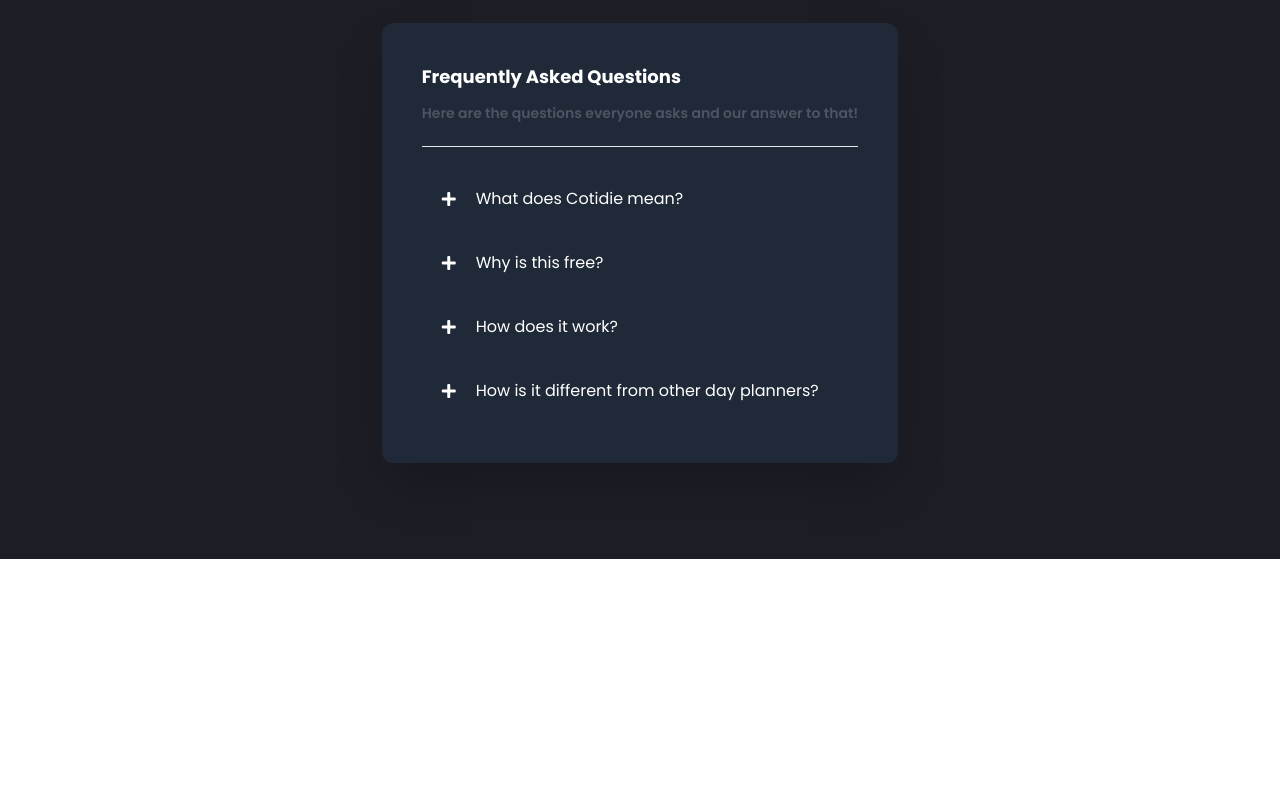
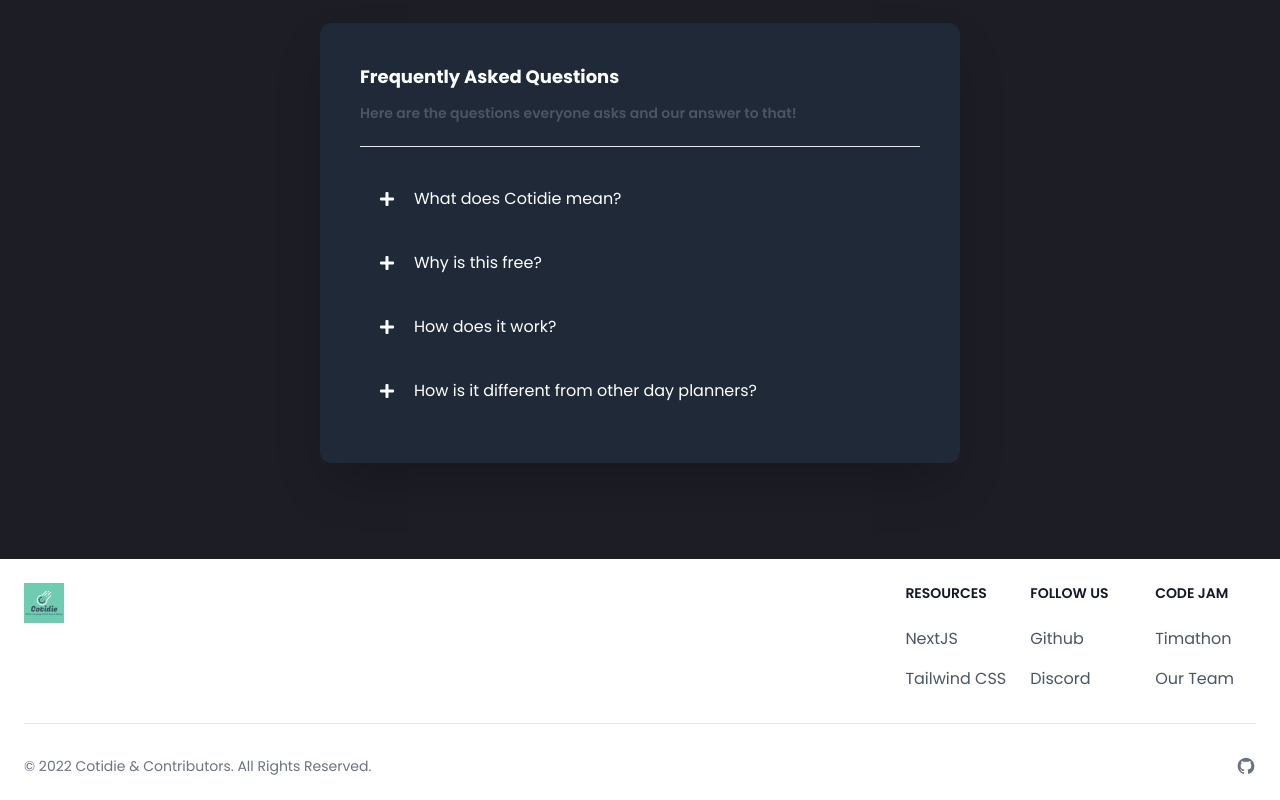
Before and after one commit to Cotidie-project/frontend, a Next.js app: page / in a window 1280 px wide. Shown: the part 3677-4477 px from the top of the page. Before the commit the page ends 4236 px from the top, so only its background shows below. Built offline with nearby package versions, Linux system fonts and the light colour scheme.

Commit message:
fix(accordion.tsx): add description feat(index.tsx): added footer

```diff
--- a/components/accordion.tsx
+++ b/components/accordion.tsx
@@ -5,12 +5,19 @@ import { Dispatch, RefObject, SetStateAction, useRef, useState } from "react";
 interface Props {
     heading: string;
     headingCaption: string;
-    content: { title: string; desc: string }[];
+    content: {
+        title: string;
+        desc: string;
+        btntext: string;
+        btnhref: string;
+    }[];
 }
 
 type modifedContentType = {
     title: string;
     desc: string;
+    btntext: string;
+    btnhref: string;
     ref: RefObject<HTMLDivElement>;
     isOpen: boolean;
     setIsOpen: Dispatch<SetStateAction<boolean>>;
@@ -23,6 +30,8 @@ const Accordion: NextPage<Props> = ({ heading, headingCaption, content }) => {
         modifedContent.push({
             title: item.title,
             desc: item.desc,
+            btntext: item.btntext,
+            btnhref: item.btnhref,
             ref: useRef<HTMLDivElement>(null),
             isOpen,
             setIsOpen,
@@ -32,6 +41,8 @@ const Accordion: NextPage<Props> = ({ heading, headingCaption, content }) => {
     const expandContent = (content: {
         title: string;
         desc: string;
+        btntext: string;
+        btnhref: string;
         ref: RefObject<HTMLDivElement>;
         isOpen: boolean;
         setIsOpen: Dispatch<SetStateAction<boolean>>;
@@ -55,7 +66,7 @@ const Accordion: NextPage<Props> = ({ heading, headingCaption, content }) => {
                 rel="stylesheet"
             />
 
-            <div className="w-max bg-gray-800 mx-auto rounded-xl">
+            <div className="w-1/2 bg-gray-800 mx-auto rounded-xl">
                 <div className="p-10 shadow-2xl">
                     <h3 className="text-lg font-bold text-white">{heading}</h3>
                     <p className="text-sm font-semibold text-gray-600 my-3">
@@ -65,13 +76,10 @@ const Accordion: NextPage<Props> = ({ heading, headingCaption, content }) => {
                     <div className="h-1 w-full mx-auto border-b my-5"></div>
 
                     {modifedContent.map((item, index) => (
-                        <div
-                            className="transition hover:bg-gray-600 rounded-full"
-                            key={index}
-                        >
+                        <div className="transition" key={index}>
                             <div
                                 onClick={() => expandContent(item)}
-                                className="accordion-header cursor-pointer transition flex space-x-5 px-5 items-center h-16"
+                                className="hover:bg-gray-600 rounded-full accordion-header cursor-pointer transition flex space-x-5 px-5 items-center h-16"
                             >
                                 <i
                                     className={`fas ${
@@ -88,12 +96,17 @@ const Accordion: NextPage<Props> = ({ heading, headingCaption, content }) => {
                                         "max-height 0.3s ease-out, padding 0.3s ease",
                                 }}
                             >
-                                <p className="leading-6 font-light pl-9 text-justify">
+                                <p className="leading-6 font-light pl-9 text-justify py-4">
                                     {item.desc}
                                 </p>
-                                <button className="rounded-full bg-indigo-600 text-white font-medium font-lg px-6 py-2 my-5 ml-9">
-                                    Learn more
-                                </button>
+                                <div className="pt-4"></div>
+                                <a
+                                    href={item.btnhref}
+                                    className="rounded-full bg-indigo-600 text-white font-medium font-lg px-6 py-2 my-5 ml-9"
+                                >
+                                    {item.btntext}
+                                </a>
+                                <div className="pb-4"></div>
                             </div>
                         </div>
                     ))}
--- a/pages/index.tsx
+++ b/pages/index.tsx
@@ -10,11 +10,11 @@ import screenshot from "../public/screenshot.png";
 
 const Home: NextPage = () => {
     const [loggedin, setLoggedin] = useState(false);
-    const [faq, setFaq] = useState<{ title: string; desc: string }[]>([
-        { title: "What does Cotidie mean?", desc: "" },
-        { title: "Why is this free?", desc: "" },
-        { title: "How does it work?", desc: "" },
-        { title: "How is it different from other day planners?", desc: "" },
+    const [faq, setFaq] = useState<{ title: string; desc: string; btntext: string; btnhref: string; }[]>([
+        { title: "What does Cotidie mean?", desc: "Cotidie is Latin for Daily! That's all it is!", btntext: "Get Started", btnhref: "#"},
+        { title: "Why is this free?", desc: "Cotidie was made as a project for Timathon, a Code Jam, so it is a 100% free and open source! So what are you waiting for, get started!", btntext: "Get Started", btnhref: "#" },
+        { title: "How does it work?", desc: "Cotidie's algorithm is simple. You give it a list of tasks, the day, and a list of your breaks. Cotidie carefully analyses and plans out you day for you. You can check the complete algorithm on our GitHub!", btntext: "GitHub", btnhref: "https://github.com/Cotidie-project/backend" },
+        { title: "How is it different from other day planners?", desc: "Cotidie isn't yet another day planner! It's your daily helper!", btntext: "What are you waiting for?", btnhref: "#" },
     ]);
     const router = useRouter();
     useEffect(() => {
@@ -358,6 +358,61 @@ const Home: NextPage = () => {
                         />
                     </div>
                 </div>
+                <footer className="p-4 bg-white sm:p-6 dark:bg-gray-800">
+                    <div className="md:flex md:justify-between">
+                        <div className="mb-6 md:mb-0">
+                            <a href="#" className="flex items-center">
+                                <Image src={logo} className="mr-3 h-8" height="40" width="40" alt="Cotidie Logo" />
+                                <span className="self-center text-2xl font-semibold whitespace-nowrap dark:text-white">&nbsp;&nbsp;Cotidie</span>
+                            </a>
+                        </div>
+                        <div className="grid grid-cols-2 gap-8 sm:gap-6 sm:grid-cols-3">
+                            <div>
+                                <h2 className="mb-6 text-sm font-semibold text-gray-900 uppercase dark:text-white">Resources</h2>
+                                <ul className="text-gray-600 dark:text-gray-400">
+                                    <li className="mb-4">
+                                        <a href="https://nextjs.org" className="hover:underline">NextJS</a>
+                                    </li>
+                                    <li>
+                                        <a href="https://tailwindcss.com/" className="hover:underline">Tailwind CSS</a>
+                                    </li>
+                                </ul>
+                            </div>
+                            <div>
+                                <h2 className="mb-6 text-sm font-semibold text-gray-900 uppercase dark:text-white">Follow us</h2>
+                                <ul className="text-gray-600 dark:text-gray-400">
+                                    <li className="mb-4">
+                                        <a href="https://github.com/Cotidie-project" className="hover:underline ">Github</a>
+                                    </li>
+                                    <li>
+                                        <a href="https://discord.gg/KYH4Y8aktx" className="hover:underline">Discord</a>
+                                    </li>
+                                </ul>
+                            </div>
+                            <div>
+                                <h2 className="mb-6 text-sm font-semibold text-gray-900 uppercase dark:text-white">Code Jam</h2>
+                                <ul className="text-gray-600 dark:text-gray-400">
+                                    <li className="mb-4">
+                                        <a href="https://twtcodejam.net/timathon/" className="hover:underline">Timathon</a>
+                                    </li>
+                                    <li>
+                                        <a href="https://twtcodejam.net/timathon/team/1424" className="hover:underline">Our Team</a>
+                                    </li>
+                                </ul>
+                            </div>
+                        </div>
+                    </div>
+                    <hr className="my-6 border-gray-200 sm:mx-auto dark:border-gray-700 lg:my-8" />
+                    <div className="sm:flex sm:items-center sm:justify-between">
+                        <span className="text-sm text-gray-500 sm:text-center dark:text-gray-400">© 2022 <a href="#" className="hover:underline">Cotidie &amp; Contributors</a>. All Rights Reserved.
+                        </span>
+                        <div className="flex mt-4 space-x-6 sm:justify-center sm:mt-0">
+                            <a href="https://github.com/Cotidie-project" className="text-gray-500 hover:text-gray-900 dark:hover:text-white">
+                                <svg className="w-5 h-5" fill="currentColor" viewBox="0 0 24 24" aria-hidden="true"><path fill-rule="evenodd" d="M12 2C6.477 2 2 6.484 2 12.017c0 4.425 2.865 8.18 6.839 9.504.5.092.682-.217.682-.483 0-.237-.008-.868-.013-1.703-2.782.605-3.369-1.343-3.369-1.343-.454-1.158-1.11-1.466-1.11-1.466-.908-.62.069-.608.069-.608 1.003.07 1.531 1.032 1.531 1.032.892 1.53 2.341 1.088 2.91.832.092-.647.35-1.088.636-1.338-2.22-.253-4.555-1.113-4.555-4.951 0-1.093.39-1.988 1.029-2.688-.103-.253-.446-1.272.098-2.65 0 0 .84-.27 2.75 1.026A9.564 9.564 0 0112 6.844c.85.004 1.705.115 2.504.337 1.909-1.296 2.747-1.027 2.747-1.027.546 1.379.202 2.398.1 2.651.64.7 1.028 1.595 1.028 2.688 0 3.848-2.339 4.695-4.566 4.943.359.309.678.92.678 1.855 0 1.338-.012 2.419-.012 2.747 0 .268.18.58.688.482A10.019 10.019 0 0022 12.017C22 6.484 17.522 2 12 2z" clip-rule="evenodd" /></svg>
+                            </a>
+                        </div>
+                    </div>
+                </footer>
             </main>
         </>
     );
```
